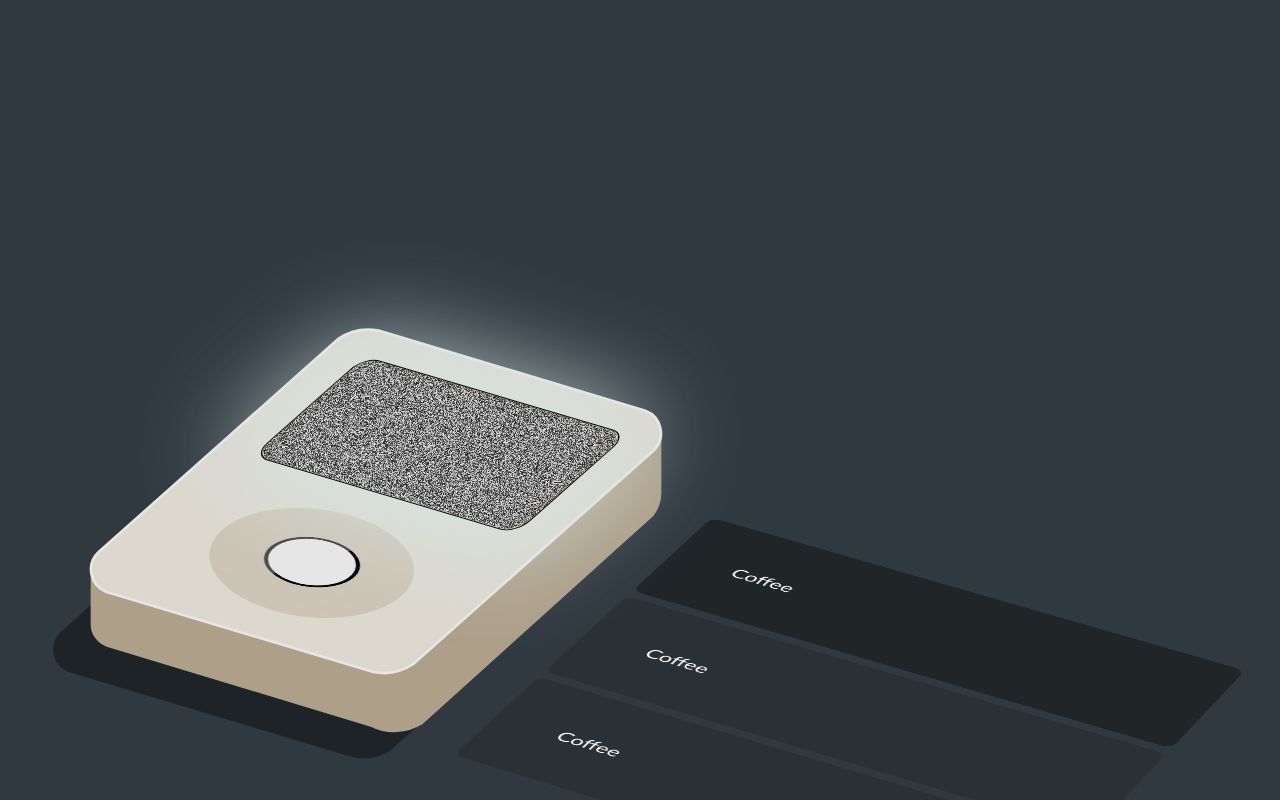
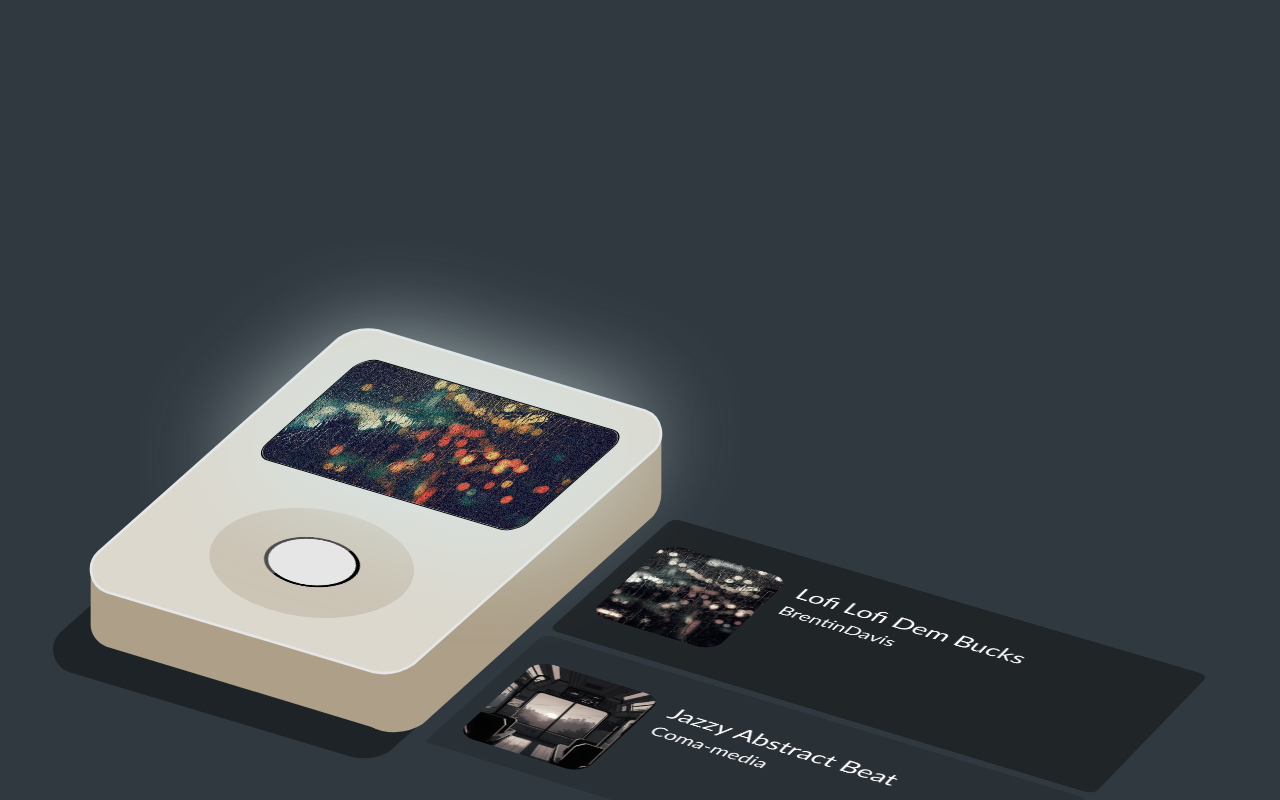
Before and after one commit to debccheng/music-player, a website built with Parcel: page src/index.html in a window 1280 px wide. Both pictures are taken after a click on the button 312 px from the left and 561 px from the top of the page. Built offline with nearby package versions, Linux system fonts and the light colour scheme; files whose address does not match are found by name.

Commit message:
Populate playlist; styling changes; extract animation to constants

```diff
--- a/src/index.html
+++ b/src/index.html
@@ -11,11 +11,6 @@
   <div class="wrapper">
 
     <ul class="playlist">
-      <li>Coffee</li>
-      <li>Coffee</li>
-      <li>Coffee</li>
-      <li>Coffee</li>
-      <li>Coffee</li>
     </ul>
 
     <div class="svg-container">
--- a/src/scripts/animations.ts
+++ b/src/scripts/animations.ts
@@ -1,4 +1,4 @@
-import { SCREEN_BOX_SHADOW, SCREEN_GLOW_ANIMATION, SCREEN_DIM_GLOW_ANIMATION } from "./constants";
+import { SCREEN_BOX_SHADOW, SCREEN_GLOW_ANIMATION, SCREEN_DIM_GLOW_ANIMATION, SCREEN_INITIAL, SHADOW_ANIMATION, LIGHT_ANIMATION } from "./constants";
 import type { VisualiserRenderProps } from "./types";
 
 const getElementsForAnimation = (): [HTMLElement, HTMLElement, HTMLElement] | [] => {
@@ -29,10 +29,10 @@ export const playCSSAnimation = (trackCover: string) => {
     screen.style.animation = SCREEN_GLOW_ANIMATION;
 
     shadow.style.opacity = "0.5";
-    shadow.style.animation = "3s steps(2) infinite shadow-change";
+    shadow.style.animation = SHADOW_ANIMATION;
 
     svgContainer.style.filter = "brightness(100%)";
-    svgContainer.style.animation = "3s steps(2) infinite light-change";
+    svgContainer.style.animation = LIGHT_ANIMATION;
   }
 };
 
@@ -60,7 +60,7 @@ export const resetCSSAnimation = () => {
 
     screen.style.setProperty("--screenImage", "none");
     screen.style.setProperty("--screenGlow", "none");
-    screen.style.animation = "0.5s ease-in-out infinite fuzzy-screen";
+    screen.style.animation = SCREEN_INITIAL;
 
     shadow.style.opacity = "0.1";
     shadow.style.animation = "none";
--- a/src/scripts/audio.ts
+++ b/src/scripts/audio.ts
@@ -1,6 +1,7 @@
 import { fetchTracks } from "./api";
 import { playCSSAnimation, changeCSSAnimation, resetCSSAnimation, visualise } from "./animations";
 import { AudioData, TrackData } from "./types";
+import { populatePlaylist } from "./utils";
 
 export class AudioPlayer {
   private static playlist: TrackData[];
@@ -12,6 +13,8 @@ export class AudioPlayer {
     const { tracks } = await fetchTracks();
     this.playlist = tracks;
     this.audioQueue = [];
+
+    populatePlaylist(this.playlist);
   };
 
   private static checkForPlayingAudio = (audioId: string) => {
--- a/src/scripts/constants.ts
+++ b/src/scripts/constants.ts
@@ -1,3 +1,8 @@
 export const SCREEN_BOX_SHADOW = "0 0 5.5em 1.5em rgba(255, 255, 255, 0.66)";
 export const SCREEN_GLOW_ANIMATION = "0.5s ease-in-out infinite fuzzy-screen, 3s ease-in infinite glow";
 export const SCREEN_DIM_GLOW_ANIMATION = "0.5s ease-in-out infinite fuzzy-screen, 0.5s ease-in-out infinite dim-glow";
+export const SCREEN_INITIAL = "0.5s ease-in-out infinite fuzzy-screen";
+
+export const SHADOW_ANIMATION = "3s steps(2) infinite shadow-change";
+
+export const LIGHT_ANIMATION = "3s steps(2) infinite light-change";
--- a/src/scripts/main.ts
+++ b/src/scripts/main.ts
@@ -5,6 +5,6 @@ AudioPlayer.initialise();
 
 const playButton = document.getElementById("play-button");
 playButton?.addEventListener("click", () => {
-  AudioPlayer.play("000000");
+  AudioPlayer.play();
   showPlaylist();
 });
--- /dev/null
+++ b/src/scripts/utils.ts
@@ -0,0 +1,31 @@
+import type { TrackData } from "./types";
+
+export const populatePlaylist = (playlist: TrackData[]) => {
+  const playlistElement = document.querySelectorAll(".playlist")[0] as HTMLUListElement;
+  const listFragment = document.createDocumentFragment();
+
+  playlist.forEach((audio) => {
+    const list = document.createElement("li");
+    const infoFragment = document.createDocumentFragment();
+
+    const title = document.createElement("h2");
+    const artist = document.createElement("h3");
+    const info = document.createElement("div");
+    const albumArt = document.createElement("img");
+
+    title.innerText = audio.title;
+    artist.innerText = audio.artist;
+    albumArt.src = audio.cover;
+    albumArt.className = "album-cover";
+
+    info.append(title);
+    info.append(artist);
+
+    infoFragment.append(albumArt);
+    infoFragment.append(info);
+
+    list.append(infoFragment);
+    listFragment.append(list);
+  });
+  playlistElement.append(listFragment);
+};
--- a/src/style/main.css
+++ b/src/style/main.css
@@ -15,6 +15,16 @@ html, body {
   overflow: hidden;
 }
 
+h2, h3 {
+  font-weight: normal;
+  margin: 0;
+  padding: 0;
+}
+
+h2 {
+  margin-bottom: 0.25em;
+}
+
 .wrapper {
   margin-top: 2em;
   position: relative;
@@ -25,11 +35,11 @@ html, body {
   z-index: 1;
   position: absolute;
 
-  top: 20%;
-  left: 55%;
+  top: 23%;
+  left: 52%;
   width: 0;
-  height: 70%;
-  transform: perspective(500em) rotateX(58deg) rotateZ(30deg);
+  height: 65%;
+  transform: perspective(500em) rotateX(58deg) rotateZ(30.5deg);
   transform-origin: bottom left;
 
   border-radius: 1em;
@@ -40,12 +50,15 @@ html, body {
 }
 
 .playlist li {
+  height: 50%;
+  display: flex;
+  align-items: center;
   list-style-type: none;
   box-sizing: border-box;
   background-color: rgba(17, 17, 17, 0.2);
   border-radius: 0.5em;
-  padding: 3em;
-  font-size: 1.5em;
+  padding: 1em;
+  font-size: 1.25em;
   margin: 0.5em;
   cursor: pointer;
 }
@@ -56,6 +69,26 @@ html, body {
 
 .playlist li:not(:first-child):hover {
   background-color: rgba(17, 17, 17, 0.4);
+}
+
+.playlist div {
+  height: 75%;
+}
+
+.album-cover {
+  box-sizing: border-box;
+  border-radius: 1em;
+  object-fit: cover;
+  width: 25%;
+  height: 75%;
+  margin-right: 1em;
+  filter: grayscale(0.8);
+  transition: 0.5s ease-out;
+}
+
+.playlist li:hover .album-cover{
+  filter: grayscale(0.1);
+  transition: 0.5s ease-in;
 }
 
 .svg-container {
```
